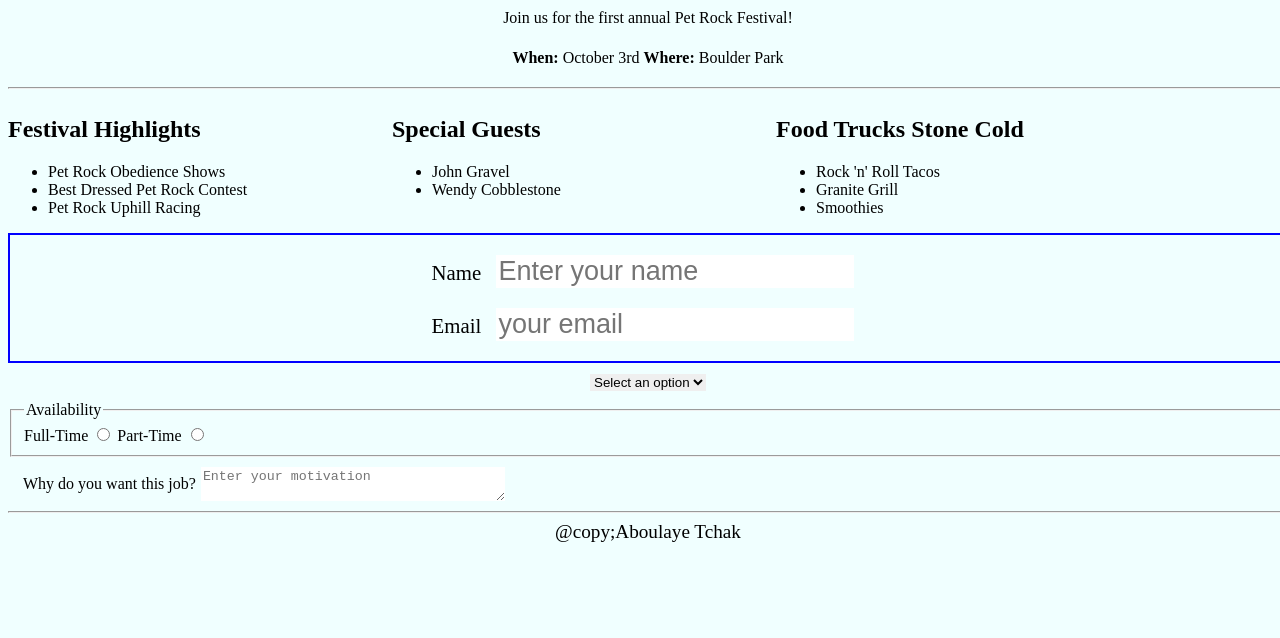
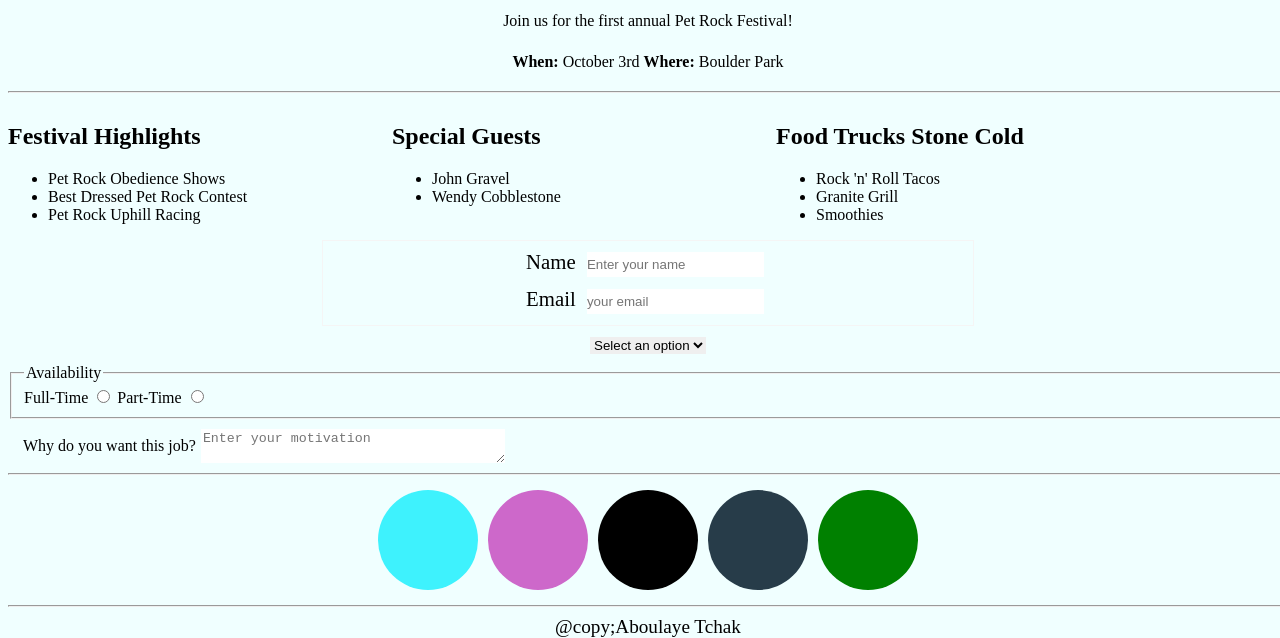
Before and after one commit to abdel1413/applicationform, a plain HTML site: page index.html in a window 1280 px wide. Shown: the part 460-1098 px from the top of the page. Before the commit the page ends 1003 px from the top, so only its background shows below. Drawn offline with Linux system fonts and the light colour scheme.

Commit message:
create some circle and use different color styles

```diff
--- a/index.html
+++ b/index.html
@@ -7,7 +7,6 @@
     <link rel="stylesheet" href="./styles.css">
 </head>
 <body>
-
     <div class="event-flyer">
    <hr>
 <header>
@@ -47,8 +46,17 @@ Stone Cold</h2>
 
 </div>
 <hr>
-<footer>@copy;Aboulaye Tchak</footer>
+   <div class='color-grid'>
+    <div class='color-box color1'></div>
+    <div class='color-box color2'></div>
+    <div class='color-box color3'></div>
+    <div class='color-box color4'></div>
+    <div class='color-box color5'></div>
+ </div>
+ <hr>
+ <footer>@copy;Aboulaye Tchak</footer>
 </div>
+
 
     <script src="./scrip.js"></script>
 </body>
--- a/styles.css
+++ b/styles.css
@@ -21,9 +21,6 @@ body{
    justify-content: center;
    align-items: center;
  }
-
-.
-
 
 hr{
   width: 100%;
@@ -142,20 +139,26 @@ footer{
 /* application form cont */
 
 .user-information{
-    border: 2px solid blue;
     display:flex;
     flex-direction: column;
     align-items: center;
     justify-content: center;
-    padding: 10px;
+    padding: 5px;
+    border:1px solid whitesmoke;
+    margin: 0 auto;
+    width: 50%;
 }
+.user-information:hover{
+     border:1px solid lightgray;
+}
+
 .user-information input{
-    margin: 10px;
-    font-size: 1.3em;
+    margin: 6px;
+   padding: 5px 0;
 }
 
 .user-information input:focus,.user-information textarea:focus{
-  border: 2px solid rgb(238, 238, 159);
+  border: 2px solid rgb(125, 138, 159);
 }
 
  .user-information input:invalid, .user-information select:invalid,.user-information textarea:invalid{
@@ -224,3 +227,41 @@ input:first-of-type{
   select #position{
     border: 2px solid red
 }
+
+
+.color-grid{
+  display:flex;
+  justify-content: center;
+  align-items: center;
+}
+.color-box{
+  width:100px;
+  height: 100px;
+  margin:5px;
+  background-color: blue;
+  border-radius: 50%;
+}
+
+.color1{
+  background-color: #3EF2FD
+}
+.color2{
+  background-color: rgb(205,104,202)
+}
+.color3{
+  background-color: black;
+}
+.color4{
+  background-color:hsl(203,30%,22%);
+}
+.color5{
+  background-color: green;
+}
+
+
+@media (max-width: 675px ){
+   .color-box{
+     width: 50px;
+     height:50px
+   }
+}
```
